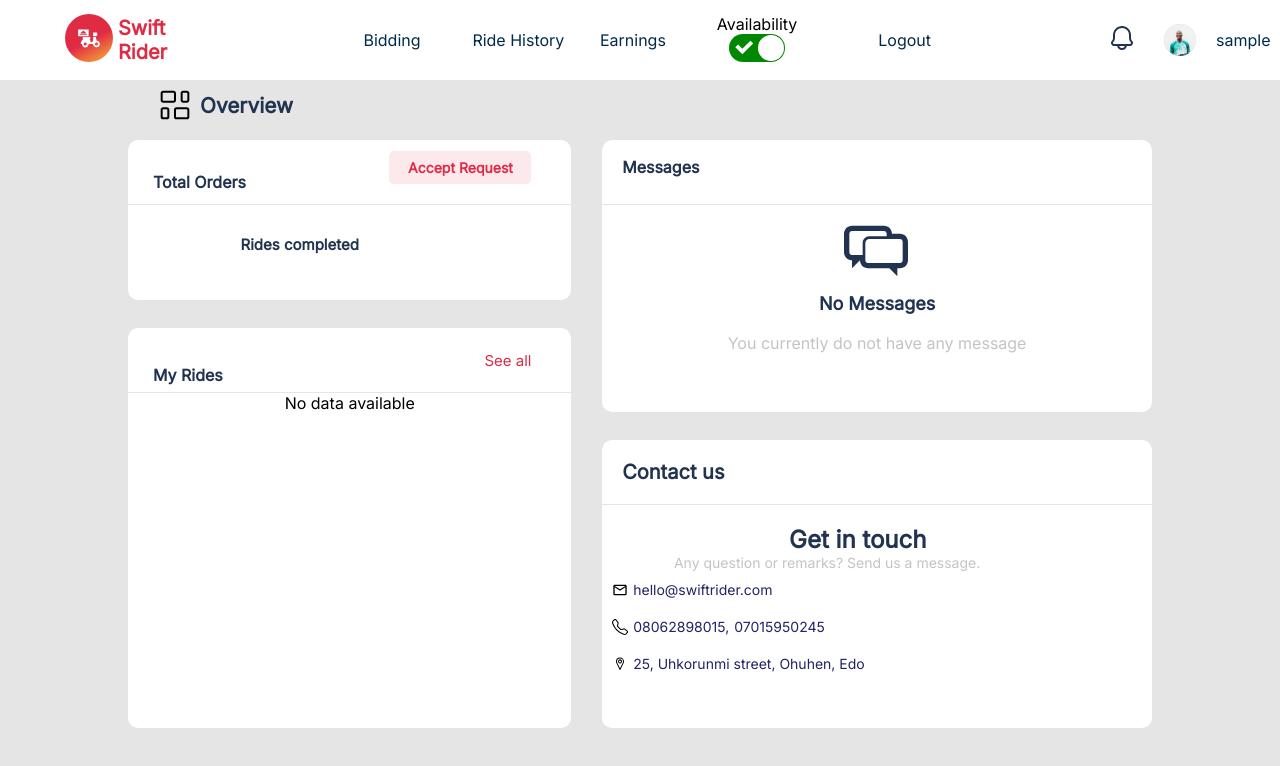
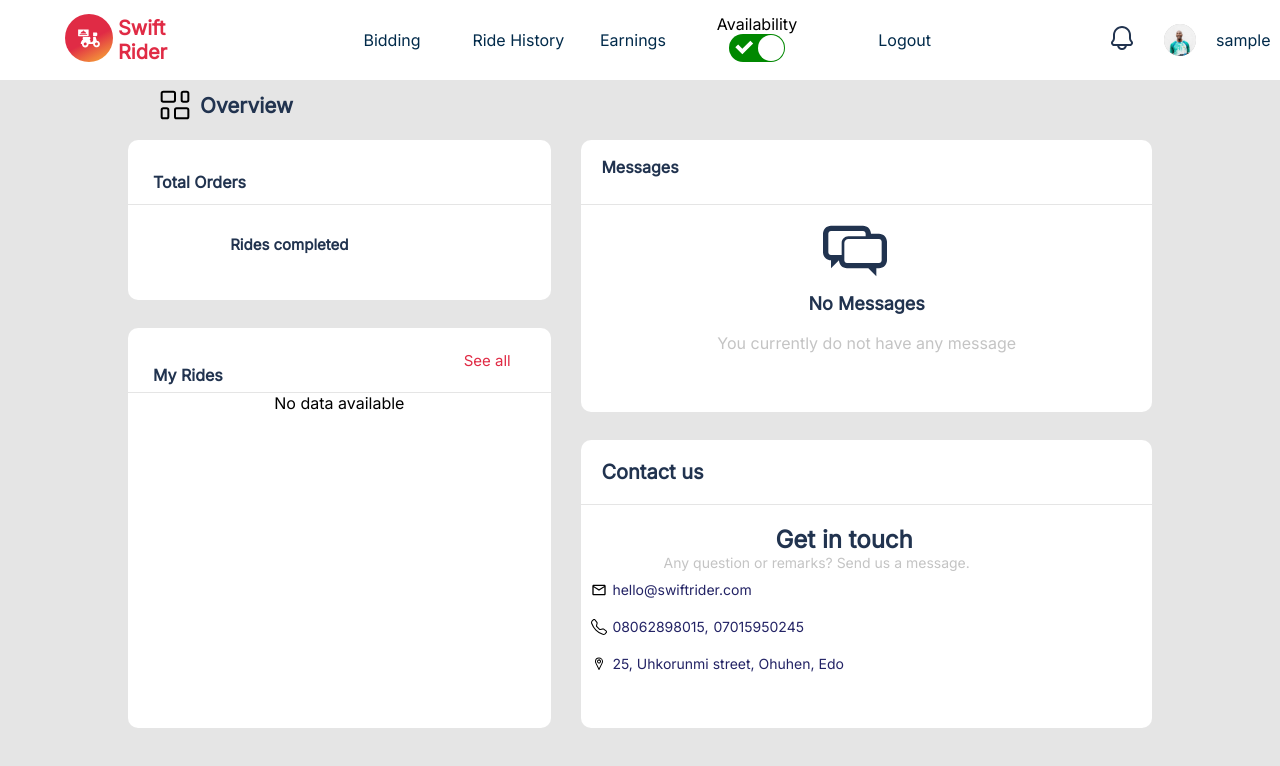
Before and after one commit to WESTIEWEB/SWIFT-RIDE-FRONTEND, a React (Vite) app: page /riders/dashboard in a window 1280 px wide. Shown: the top 766 px of the page. Built offline with nearby package versions, Linux system fonts and the light colour scheme; sample sign-in values are in the browser's storage.

Commit message:
dashboard edit

```diff
--- a/src/pages/RiderBiddingOrder/RiderBiddingOrder.module.css
+++ b/src/pages/RiderBiddingOrder/RiderBiddingOrder.module.css
@@ -95,7 +95,7 @@
     display: flex;
     flex-direction: row;
     flex-wrap: wrap;
-    justify-content: space-between;
+    justify-content: space-around;
 }
 .biding_order_content_data{
     width: 30%;
--- a/src/pages/RiderBiddingOrder/RiderBiddingOrder.tsx
+++ b/src/pages/RiderBiddingOrder/RiderBiddingOrder.tsx
@@ -108,15 +108,10 @@ const BidingOrder = () => {
 											to={`/riders-accept-order-view/${order.id}~${order.userId}`}
 										>
 											<button className={riderOrderStyle.biding_order_button}>
-												Accept request
+												View Request Details
 											</button>
 										</Link>
-										<button
-											className={riderOrderStyle.biding_order_button}
-											type="submit"
-										>
-											<span>Decline</span>
-										</button>
+
 									</div>
 								</div>
 								// eslint-disable-next-line react/jsx-no-comment-textnodes
--- a/src/pages/RidersDashboard/RidersDashboard.tsx
+++ b/src/pages/RidersDashboard/RidersDashboard.tsx
@@ -82,11 +82,7 @@ const RidersDashboard = () => {
 					<div className={rDashboard.totalOrders}>
 						<div className={rDashboard.orderRequest}>
 							<h1 className={rDashboard.totalOrdersH1}>Total Orders</h1>
-							<Link to="/all-biddings">
-								<button className={rDashboard.makeRequest}>
-									Accept Request
-								</button>
-							</Link>
+
 						</div>
 						<div className={rDashboard.ordersCompleted}>
 							<h1 className={rDashboard.orders1}>{completedRides}</h1>
```
